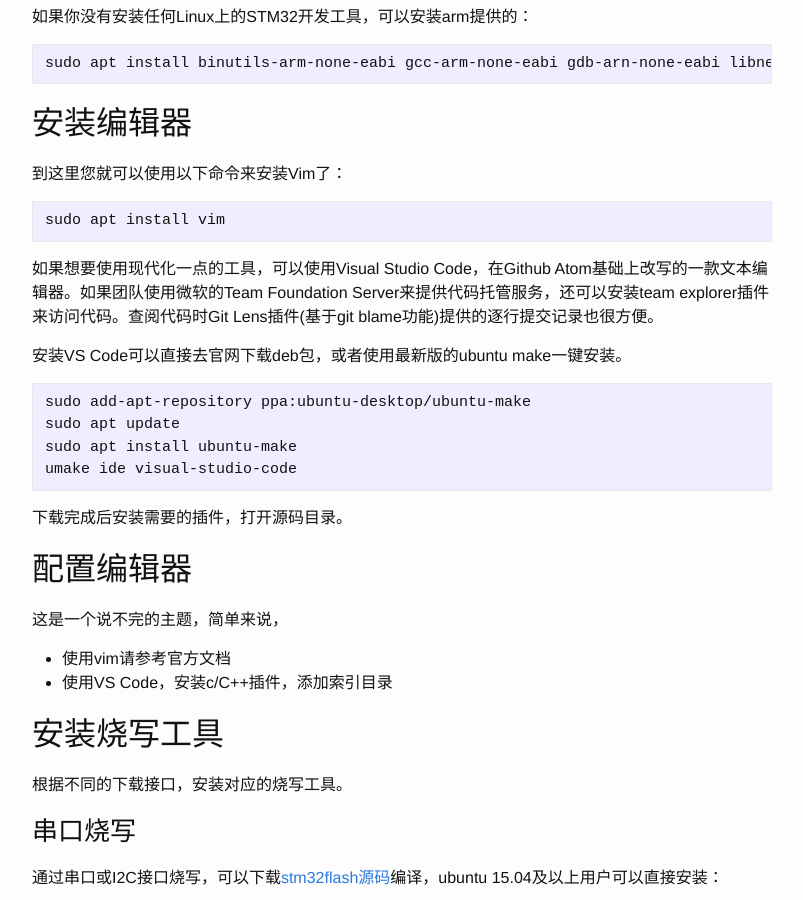
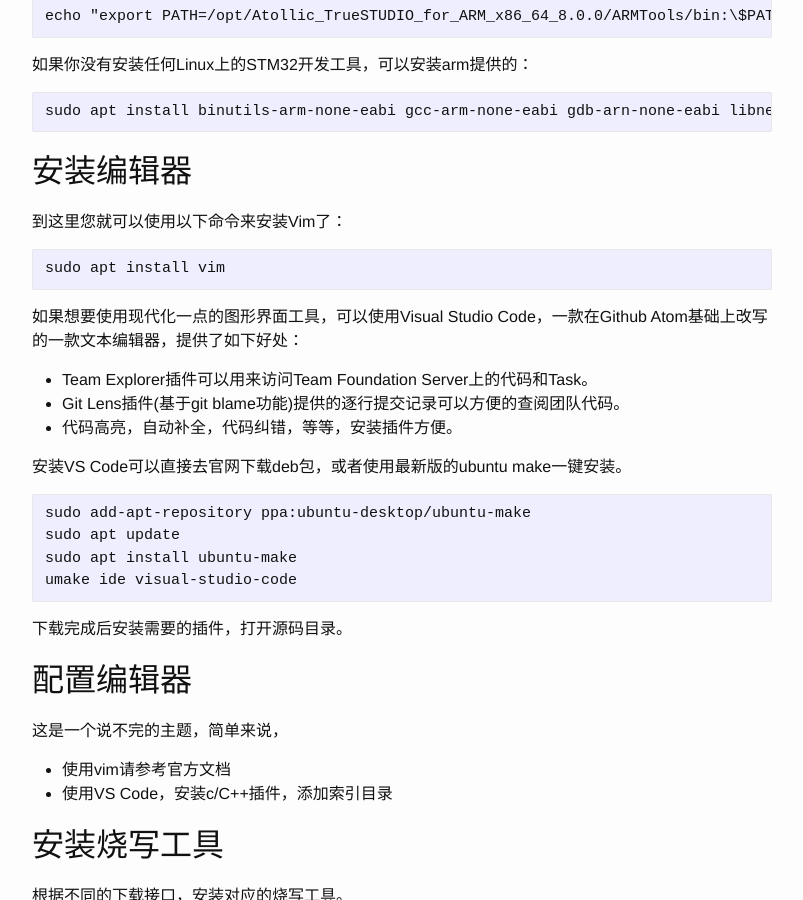
Before and after one commit to lakehy/lakehy.github.io, a Jekyll site: the page built from _posts/2017-09-17-develop-stm32-on-linux.md, in a window 1280 px wide and 900 px high, scrolled down 1064 px. Shown: the whole window, without its empty margins (238-1041 px from the left). Built offline with Jekyll 4.4.1, drawn with Linux system fonts in a browser that asks for light colours; part of the change alters nothing that is shown; some of the changed text lies outside the part shown.

Commit message:
tweak formats

```diff
--- a/_posts/2017-09-17-develop-stm32-on-linux.md
+++ b/_posts/2017-09-17-develop-stm32-on-linux.md
@@ -10,10 +10,11 @@ tags: []
 
 stm32开发常用的IDE开发环境，虽然比较方便使用，但是却有各种不便：
 
-- ~~~MDK需要购买，并且只支持Windows~~~
-- TrueStudio支持Linux，但是加载太慢，而且定期弹出广告
-- 在Linux上如果TrueStudio不是焦点窗口，
-  弹广告之后，有一个子窗口无法关闭，要么关闭IDE一次再重新打开 ->_->
+- ~~~MDK需要购买~~~
+- ~~~MDK不支持Linux~~~
+- TrueStudio启动太慢，启动后太消耗系统资源
+- TrueStudio定期弹出广告
+- 如果TrueStudio不是焦点窗口，弹广告之后有一个子窗口无法关闭，需要关闭IDE一次再重新打开 ->_->
 
 那么**如何使用神器Vim+Gcc来进行自定义开发**呢？
 
@@ -53,7 +54,11 @@ COMPILER_FLAGS=-c -g -mcpu=cortex-m3  -O0 -Wall -ffunction-sections -fdata-secti
 
     sudo apt install vim
 
-如果想要使用现代化一点的工具，可以使用Visual Studio Code，在Github Atom基础上改写的一款文本编辑器。如果团队使用微软的Team Foundation Server来提供代码托管服务，还可以安装team explorer插件来访问代码。查阅代码时Git Lens插件(基于git blame功能)提供的逐行提交记录也很方便。
+如果想要使用现代化一点的图形界面工具，可以使用Visual Studio Code，一款在Github Atom基础上改写的一款文本编辑器，提供了如下好处：
+
+- Team Explorer插件可以用来访问Team Foundation Server上的代码和Task。
+- Git Lens插件(基于git blame功能)提供的逐行提交记录可以方便的查阅团队代码。
+- 代码高亮，自动补全，代码纠错，等等，安装插件方便。
 
 安装VS Code可以直接去官网下载deb包，或者使用最新版的ubuntu make一键安装。
 
```
